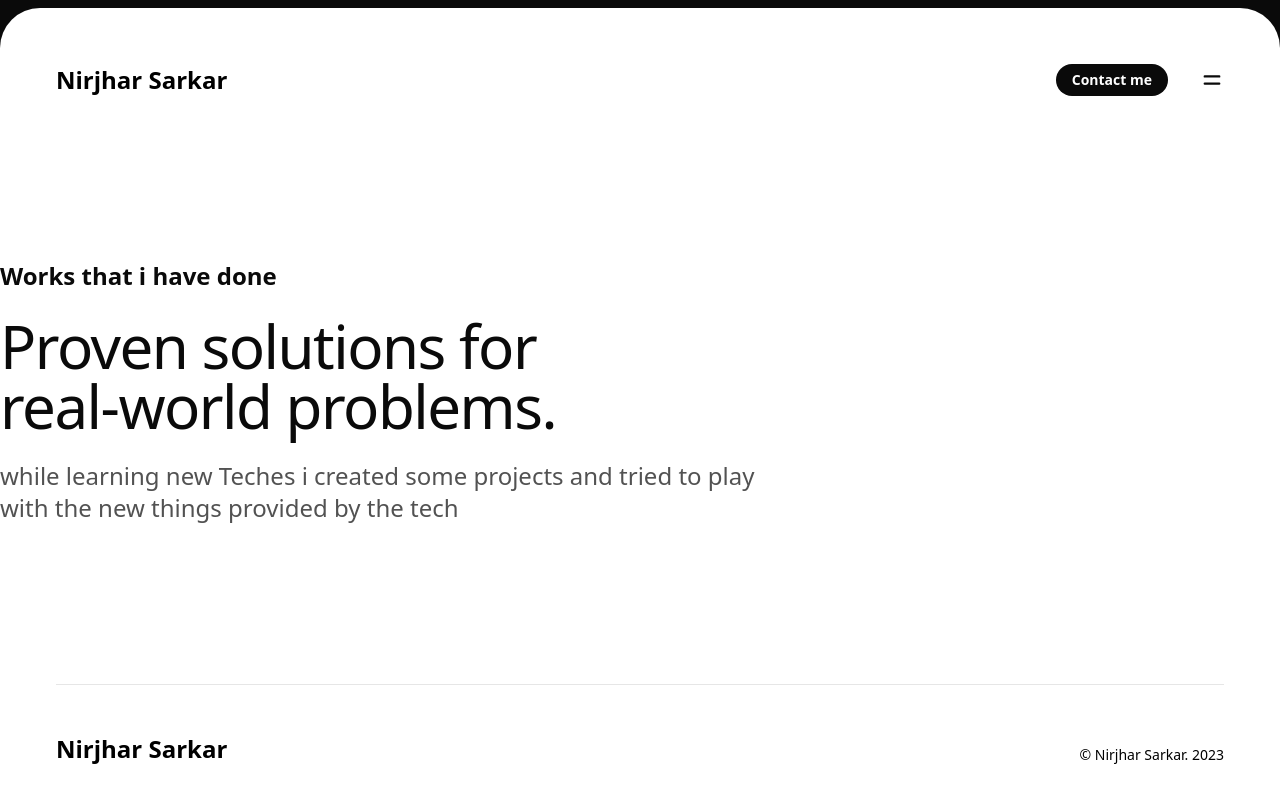
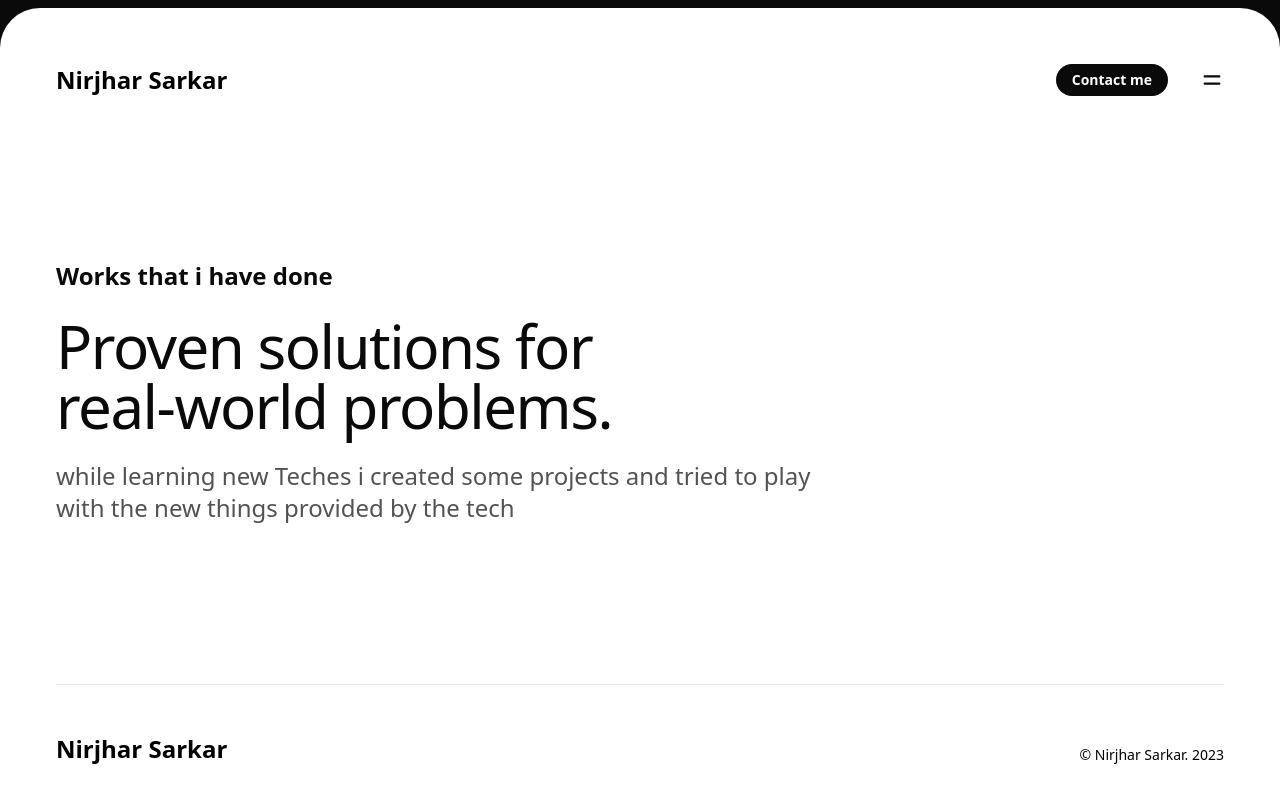
Before and after one commit to Taki7980/MyPortfolioWebSite, a Next.js app: page /work in a window 1280 px wide. Shown: the top 802 px of the page. Built offline with nearby package versions, Linux system fonts and the light colour scheme.

Commit message:
added container

```diff
--- a/app/work/page.jsx
+++ b/app/work/page.jsx
@@ -1,9 +1,10 @@
+import Container from "@/components/Container";
 import PageIntro from "@/components/PageIntro";
 import React from "react";
 
 const WorkPage = () => {
   return (
-    <>
+    <Container>
       <PageIntro
         eyebrow="Works that i have done"
         title="Proven solutions for real-world problems."
@@ -13,7 +14,7 @@ const WorkPage = () => {
         </p>
       </PageIntro>
 
-    </>
+    </Container>
   );
 };
 
```
